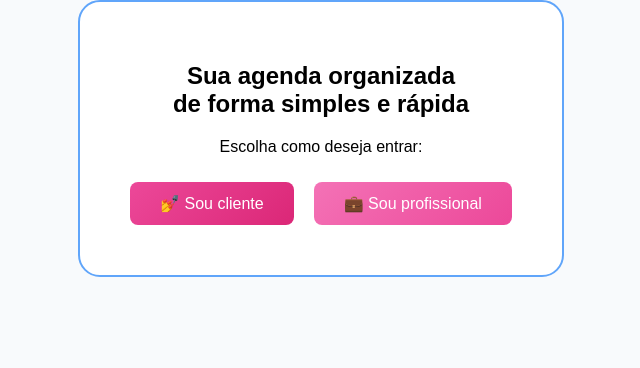
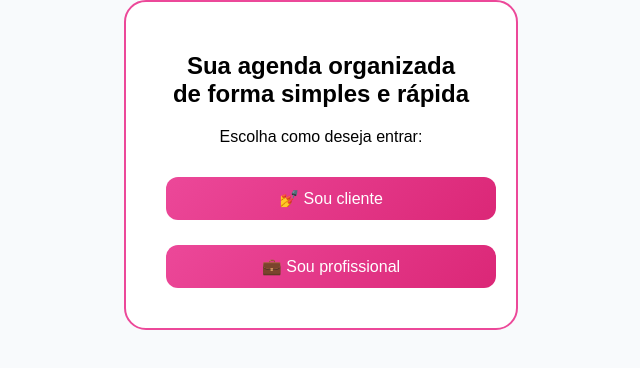
Before and after one commit to espiaoremote-bot/agenda-pro, a React (Vite) app: page / in a window 1280 px wide. Shown: the top 368 px of the page, without its empty margins (319-959 px from the left). Built offline with nearby package versions, Linux system fonts and the light colour scheme.

Commit message:
ajustes de bordas e layout

```diff
--- a/src/App.css
+++ b/src/App.css
@@ -111,6 +111,13 @@ body,
   max-width:450px;
   margin:30px auto;
   padding:30px;
+}
+
+.login-card,
+.cliente-card,
+.profissional-container {
+  border: 2px solid #db2777;
+  border-radius: 22px;
 }
 
 
@@ -280,6 +287,12 @@ body,
   margin-bottom:30px;
 }
 
+.admin-card {
+  border: 2px solid #60a5fa !important;
+  border-radius: 22px;
+  padding: 20px;
+}
+
 
 .admin-header h1 {
   font-size:32px;
@@ -387,16 +400,70 @@ button {
   border-color: #ddd !important;
   box-shadow: none !important;
 }
+.admin-card {
+  border: 2px solid #60a5fa;
+  border-radius: 22px;
+  padding: 20px;
+}
+
+.btn {
+  width:100%;
+  padding:12px;
+  margin-top:15px;
+  border:none !important;
+  border-radius:12px;
+  color:white !important;
+  cursor:pointer;
+  font-size:16px;
+}
+
+button.btn.entrar,
+button.btn.cadastrar {
+  background: linear-gradient(135deg,#ec4899,#db2777) !important;
+  color:white !important;
+}
+/* ================================
+   TELA INICIAL
+================================ */
+
 .card {
+  border: 2px solid #db2777;
+  border-radius: 22px;
+  padding: 30px;
+  background:white;
+  box-shadow:0 8px 25px rgba(0,0,0,0.10);
+}
+/* ================================
+   CORREÇÃO ADMIN
+================================ */
+
+.admin-card {
+  border: 2px solid #60a5fa !important;
+  border-radius: 22px !important;
+  box-shadow: none !important;
+}
+/* ================================
+   TELA INICIAL ROSA
+================================ */
+
+.card {
+  border: 2px solid #ec4899 !important;
+  border-radius: 22px;
+  padding: 30px;
+  background:white;
+  box-shadow:0 8px 25px rgba(0,0,0,0.10);
+}
+
+
+/* ================================
+   TIRAR BORDA ROSA DO ADMIN
+================================ */
+
+.card.admin-pai {
   border: none !important;
   box-shadow: none !important;
-  outline: none !important;
 }
-.card {
-  border: 2px solid var(--azul);
-  border-radius: 22px;
+
+.admin-card {
+  border: 2px solid #60a5fa !important;
 }
-.card {
-  border: 2px solid #60a5fa !important;
-  border-radius: 22px;
-}
--- a/src/App.jsx
+++ b/src/App.jsx
@@ -146,7 +146,7 @@ const pedidosDoDia = pedidos.filter(
   className="btn entrar"
   onClick={() => {
 
-    if (!profissionalIdLink) {
+    if (!profissionalCliente) {
       alert("Entre pelo link do profissional.");
       return;
     }
@@ -155,8 +155,8 @@ const pedidosDoDia = pedidos.filter(
 
   }}
 >
-      💅 Sou cliente
-    </button>
+  💅 Sou cliente
+</button>
 
     <button
       className="btn cadastrar"
--- a/src/index.css
+++ b/src/index.css
@@ -61,3 +61,8 @@ button {
   margin-top: 20px;
   border-radius: 12px;
 }
+.card {
+  border: none !important;
+  box-shadow: none !important;
+  outline: none !important;
+}
--- a/src/styles.css
+++ b/src/styles.css
@@ -31,9 +31,109 @@
   background: #2563eb;
   color:white;
 }
+.btn-voltar {
+  width: 100%;
+  background: white;
+  color: #2563eb;
+  border: 2px solid #2563eb;
+  padding: 12px;
+  border-radius: 12px;
+  margin-top: 12px;
+  font-size: 16px;
+  cursor: pointer;
+}
+.cliente-card {
+  background: white;
+  padding: 25px;
+  border-radius: 20px;
+  box-shadow: 0 8px 20px rgba(0,0,0,0.12);
+  width: 100%;
+  max-width: 450px;
+}
+.cliente-topo {
+  text-align: center;
+  margin-bottom: 25px;
+}
 
+.cliente-icone {
+  font-size: 45px;
+  margin-bottom: 10px;
+}
 
+.cliente-topo h1 {
+  margin: 0;
+  color: #db2777;
+}
 
+.cliente-topo p {
+  color: #666;
+  margin-top: 8px;
+  font-size: 15px;
+}
+.admin-header {
+  background: linear-gradient(135deg, #1976d2, #2196f3);
+  color: white;
+  padding: 30px;
+  border-radius: 22px;
+  margin-bottom: 25px;
+  box-shadow: 0 10px 25px rgba(0,0,0,0.18);
+
+  display: flex;
+  flex-direction: column;
+  align-items: center;
+  justify-content: center;
+}
+
+.admin-header p {
+  margin: 0;
+  font-size: 15px;
+  opacity: 0.9;
+}
+
+.admin-header h1 {
+  margin: 12px 0;
+  font-size: 28px;
+}
+
+.admin-header small {
+  opacity: 0.9;
+}
+.admin-header {
+  background: linear-gradient(135deg, #1976d2, #2196f3) !important;
+  color: white !important;
+  padding: 30px;
+  border-radius: 22px;
+  margin-bottom: 25px;
+  box-shadow: 0 10px 25px rgba(0,0,0,0.18);
+
+  display: flex;
+  flex-direction: column;
+  align-items: center;
+  justify-content: center;
+}
+
+.admin-header p {
+  margin: 0;
+  font-size: 15px;
+}
+
+.admin-header h1 {
+  margin: 12px 0;
+  font-size: 28px;
+}
+
+.admin-header small {
+  opacity: 0.9;
+}
+.profissional-card {
+  background: #eff6ff;
+
+}
+
+.profissional-card h3 {
+  margin-top: 0;
+  color: #2563eb;
+}
 
 /* =====================================
    CLIENTE
@@ -70,3 +170,122 @@
 /* =====================================
    RESPONSIVIDADE
 ===================================== */
+
+
+.admin-card {
+  border: 2px solid #60a5fa;
+  border-radius: 22px;
+  padding: 20px;
+}
+
+
+/* BOTÕES ROSA */
+.btn.entrar,
+.btn.cadastrar,
+.btn-voltar {
+  background: linear-gradient(135deg,#ec4899,#db2777);
+  color:white;
+  border:none;
+  border-radius:12px;
+}
+/* BOTÕES INICIAIS ROSA */
+
+.btn.entrar,
+.btn.cadastrar,
+.btn-voltar {
+  background: linear-gradient(135deg,#ec4899,#db2777) !important;
+  color:white !important;
+  border:none !important;
+  border-radius:12px;
+}
+
+button.btn.entrar,
+button.btn.cadastrar {
+  background: #db2777 !important;
+  background-image: none !important;
+  color: white !important;
+  border: none !important;
+}
+
+button.btn.entrar:hover,
+button.btn.cadastrar:hover {
+  background: #ec4899 !important;
+}
+
+/* ==========================
+   BOTÕES TELA INICIAL
+========================== */
+
+button.btn.entrar,
+button.btn.cadastrar {
+  width:100%;
+  background: linear-gradient(135deg,#ec4899,#db2777) !important;
+  color:white !important;
+  border:none !important;
+  padding:12px !important;
+  border-radius:12px !important;
+  font-size:16px;
+  cursor:pointer;
+}
+
+
+button.btn.entrar:hover,
+button.btn.cadastrar:hover {
+  background: linear-gradient(135deg,#db2777,#ec4899) !important;
+}
+/* ================================
+   BORDAS DOS PERFIS
+================================ */
+
+.cliente-card,
+.profissional-container {
+  border: 2px solid #ec4899;
+  border-radius: 22px;
+}
+
+
+/* ================================
+   BOTÃO ENTRAR ÁREA PROFISSIONAL
+================================ */
+
+.btn-login {
+  width:100%;
+  background: linear-gradient(135deg,#ec4899,#db2777) !important;
+  color:white !important;
+  border:none !important;
+  padding:12px;
+  border-radius:12px;
+  font-size:16px;
+  cursor:pointer;
+}
+
+
+.btn-login:hover {
+  background: linear-gradient(135deg,#db2777,#ec4899) !important;
+}
+/* ================================
+   BORDA ROSA DOS PERFIS
+================================ */
+
+.cliente-card {
+  border: 2px solid #ec4899 !important;
+  border-radius: 22px;
+}
+
+
+.profissional-container {
+  border: 2px solid #ec4899 !important;
+  border-radius: 22px;
+}
+
+/* ================================
+   CARD TELA INICIAL
+================================ */
+
+.card {
+  border: 2px solid #ec4899 !important;
+  border-radius: 22px;
+  padding: 30px;
+  background:white;
+  box-shadow:0 8px 25px rgba(0,0,0,0.10);
+}
```
